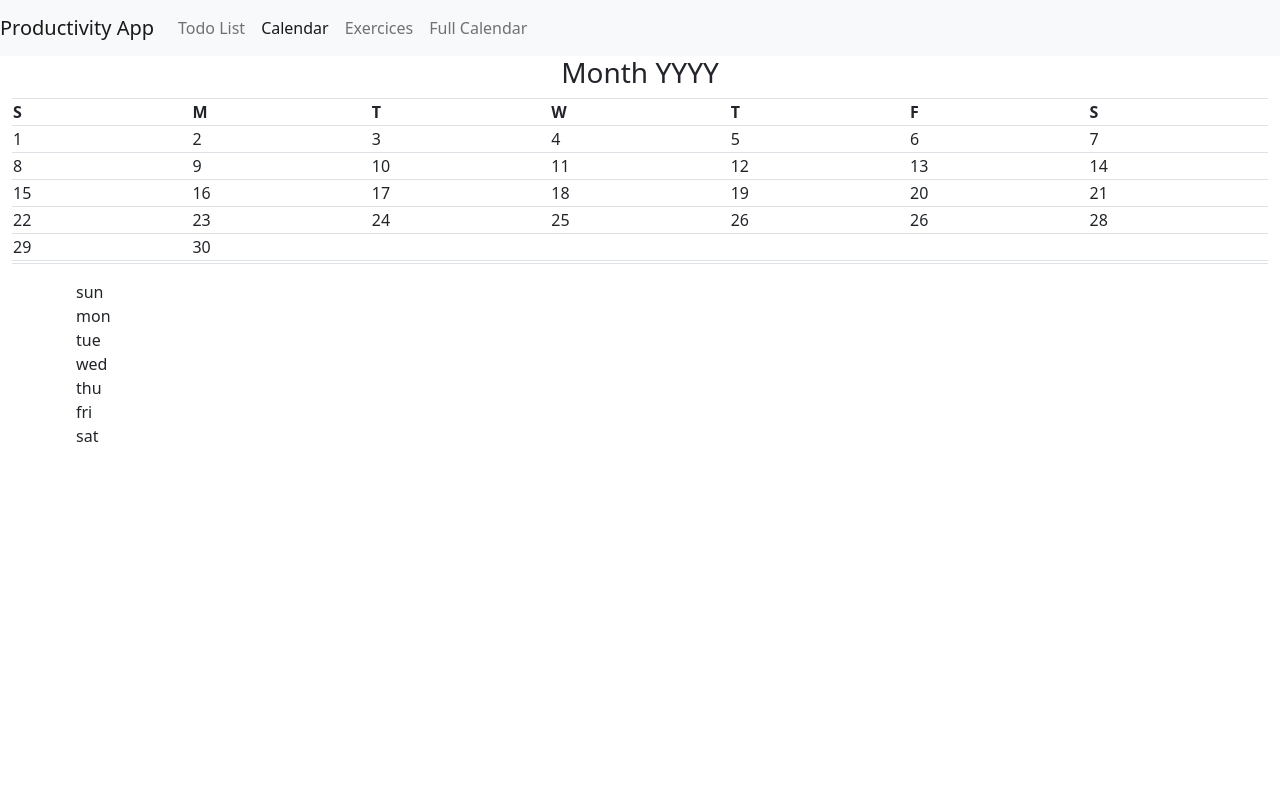
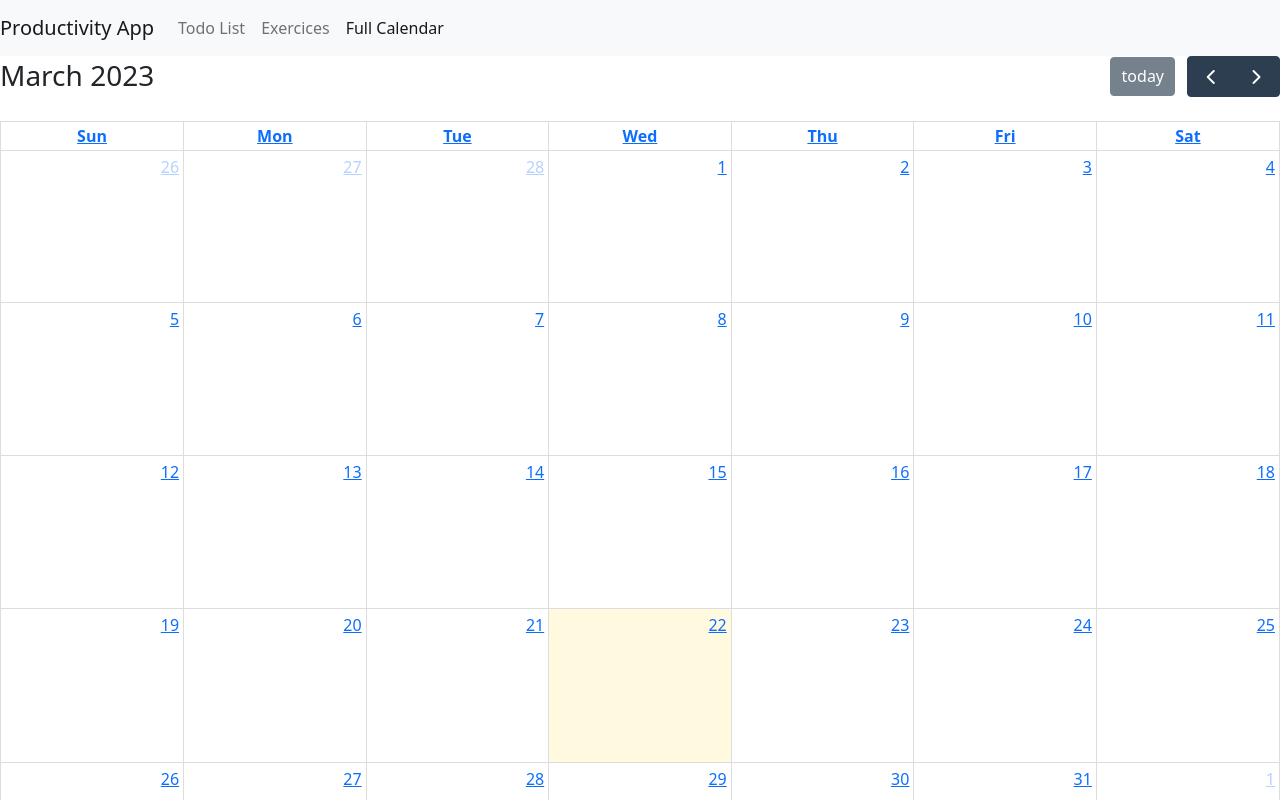
Before and after one commit to daveheseltine/productivity-app, a React (Create React App) app: page /calendar in a window 1280 px wide. Shown: the top 800 px of the page. Built offline with nearby package versions, Linux system fonts and the light colour scheme.

Commit message:
removed other calendar component

```diff
--- a/package.json
+++ b/package.json
@@ -3,6 +3,9 @@
   "version": "0.1.0",
   "private": true,
   "dependencies": {
+    "@fullcalendar/core": "^6.1.5",
+    "@fullcalendar/daygrid": "^6.1.5",
+    "@fullcalendar/react": "^6.1.5",
     "@testing-library/jest-dom": "^5.16.5",
     "@testing-library/react": "^13.4.0",
     "@testing-library/user-event": "^13.5.0",
--- a/src/App.js
+++ b/src/App.js
@@ -1,10 +1,9 @@
 import { BrowserRouter as Router, Route, Routes} from 'react-router-dom';
-import Calendar from './pages/calendar/calendar'
 import Exercices from './pages/exercises/exercises'
 import Home from './pages/home/home'
 import Todolist from './pages/todoList/todoList'
 import Header from './components/header/header'
-import FullCalendar from './pages/xcal/fullCalendar'
+import FullCalendar from './pages/calendar/fullCalendar'
 
 
 function App() {
@@ -14,9 +13,8 @@ function App() {
       <Routes>
       <Route path='/Home' element={<Home/>} />
         <Route path='/TodoList' element={<Todolist/>} />
-        <Route path='/Calendar' element={<Calendar/>} />
         <Route path='/Exercises' element={<Exercices/>} />
-        <Route path='/xcal' element={<FullCalendar/>} />
+        <Route path='/calendar' element={<FullCalendar/>} />
       </Routes>
     </Router>
   );
--- a/src/components/header/header.js
+++ b/src/components/header/header.js
@@ -21,15 +21,6 @@ function Header(){
 
         <li className="nav-item">
             <NavLink
-            to='/Calendar'
-            end
-            className={({ isActive }) =>
-                isActive ? 'nav-link active' : 'nav-link'
-              }>Calendar</NavLink>
-        </li>
-
-        <li className="nav-item">
-            <NavLink
             to='/Exercises'
             end
             className={({ isActive }) =>
@@ -39,7 +30,7 @@ function Header(){
 
         <li className="nav-item">
             <NavLink
-            to='/xcal'
+            to='/calendar'
             end
             className={({ isActive }) =>
                 isActive ? 'nav-link active' : 'nav-link'
--- a/src/pages/calendar/calendar.js
+++ /dev/null
@@ -1,90 +0,0 @@
-function Calendar(){
-
-   const weekdays = ['sun', 'mon', 'tue', 'wed', 'thu', 'fri', 'sat'];
-
-   return (
-    <div className="container-fluid">
-    <div className="month-year text-center">
-       <h3>Month YYYY</h3>
-    </div>
-    <table className="table table-bordered">
-
-       <tr>
-          <th>S</th>
-          <th>M</th>
-          <th>T</th>
-          <th>W</th>
-          <th>T</th>
-          <th>F</th>
-          <th>S</th>
-       </tr>
-       <tr>
-          <td>1
-          {/* <textarea className="" id="" cols="10" rows=""></textarea> */}
-          </td>
-          <td>2</td>
-          <td>3</td>
-          <td>4</td>
-          <td>5</td>
-          <td>6</td>
-          <td>7</td>
-       </tr>
-       <tr>
-          <td>8</td>
-          <td>9</td>
-          <td>10</td>
-          <td>11</td>
-          <td>12</td>
-          <td>13</td>
-          <td>14</td>
-       </tr>
-       <tr>
-          <td>15</td>
-          <td>16</td>
-          <td>17</td>
-          <td>18</td>
-          <td>19</td>
-          <td>20</td>
-          <td>21</td>
-       </tr>
-       <tr>
-          <td>22</td>
-          <td>23</td>
-          <td>24</td>
-          <td>25</td>
-          <td>26</td>
-          <td>26</td>
-          <td>28</td>
-       </tr>
-       <tr>
-          <td>29</td>
-          <td>30</td>
-          <td></td>
-          <td></td>
-          <td></td>
-          <td></td>
-          <td></td>
-       </tr>
-       <tr>
-          <td></td>
-          <td></td>
-          <td></td>
-          <td></td>
-          <td></td>
-          <td></td>
-          <td></td>
-       </tr>
-    </table>
-
-    <ul className="weekdays">
-      {weekdays.map(day => (
-        <ul className="weekday" key={day}>
-          {day}
-        </ul>
-      ))}
-    </ul>
- </div>
-    )
-}
-
-export default Calendar;
```
Also changed, not shown: src/pages/calendar/fullCalendar.js (renamed from src/pages/xcal/fullCalendar.js, +0 -10 lines), src/pages/calendar/calendar.css (deleted), 1 other file (tests, documents, lock files or other folders).
